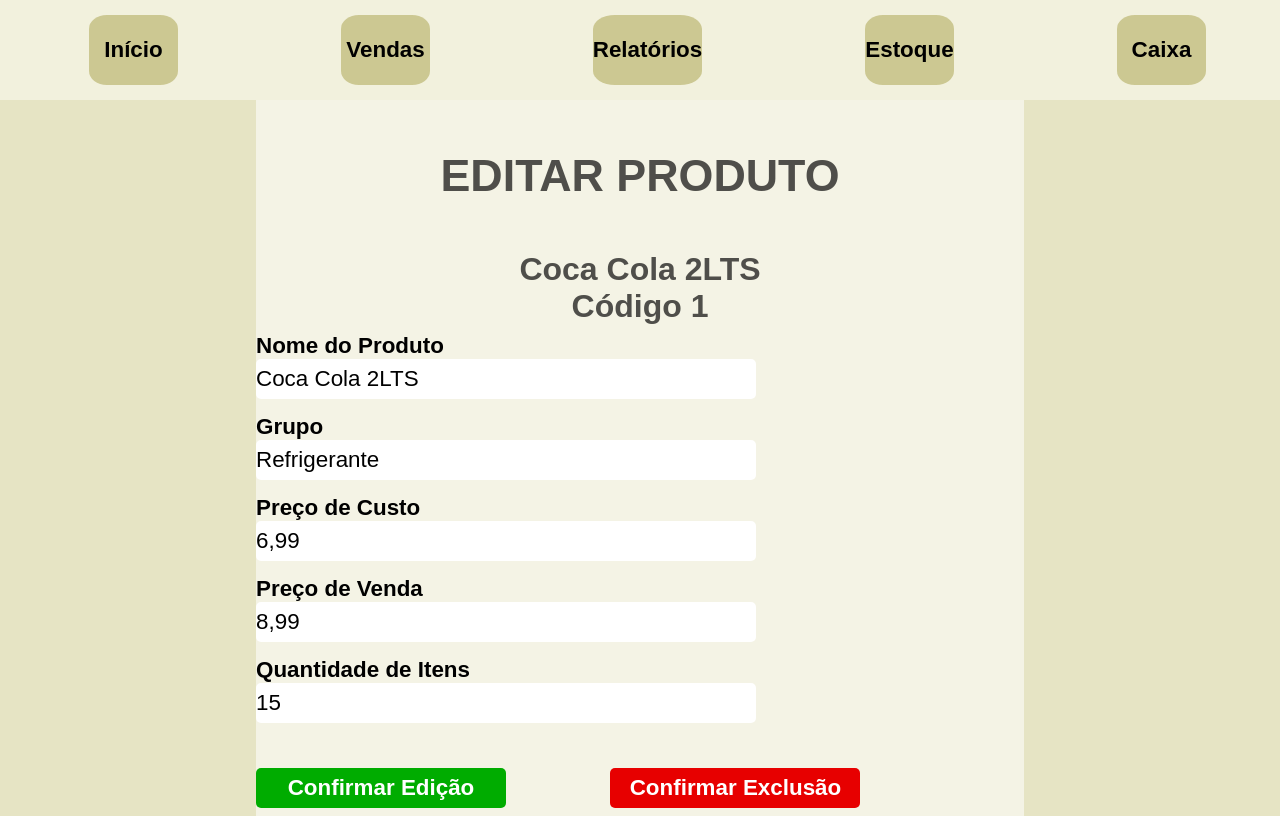
After one commit to DiogoMelloDM7/Sistema-Mercearia, a Django app: page /editarproduto/1 in a window 1280 px wide. The commit adds this page. Run offline with Django 4.2, Linux system fonts and the light colour scheme; data comes from the database, SQL or seed files in the repository; both versions use the stored data as it was after the commit.

Commit message:
Adicionando funcionalidades

```diff
--- /dev/null
+++ b/sistema/templates/editarProduto.html
@@ -0,0 +1,43 @@
+{% extends 'base.html' %}
+{% load static %}
+
+
+{% block titulo %}
+Editar Produto
+{% endblock %}
+
+{% block content %}
+
+<div class="main-cadastrar-produto">
+
+    {% if messages %}
+    {% for message in messages %}
+        <div id="error-message" class="{% if message.tags == 'error' %}alert-danger{% elif message.tags == 'success' %}alert-success{% endif %}" style="display: none;">
+                    <span>{{ message }}<span>
+        </div>
+        {% endfor %}
+    {% endif %}
+
+    <h1 class="title-cadastrar-produto">EDITAR PRODUTO</h1>
+    <h2 class="subtitle-editar-produto">{{ object.nome }} <br> Código {{ object.id }}</h2>
+
+
+    <form class="form-cadastrar-produto" method="post">
+        {% csrf_token %}
+        <input type="hidden" value={{ object.id }} name="id">
+        <label for="idnome-produto">Nome do Produto</label>
+        <input type="text" name="nome-produto" id="idnome-produto" placeholder="Insira o nome do produto" required value="{{ object.nome }}"><br>
+        <label for="idgrupo-produto">Grupo</label>
+        <input type="text" name="grupo-produto" id="idgrupo-produto" placeholder="Insira o grupo do produto" required value="{{ object.grupo }}"><br>
+        <label for="idpreco-custo">Preço de Custo</label>
+        <input type="text" name="preco-custo" id="idpreco-custo"placeholder="Insira o preço de custo" required value={{ object.valor_custo }}><br>
+        <label for="idpreco-venda">Preço de Venda</label>
+        <input type="text" name="preco-venda" id="idpreco-venda" placeholder="Insira o preço de venda" required value={{ object.valor_venda }}><br>
+        <label for="idquantidade">Quantidade de Itens</label>
+        <input type="text" name="quantidade" id="idquantidade" placeholder="Insira a quantidade de itens" required value={{ object.quantidade }}><br>
+        <button class="btn-save-produto" value="edit" name="confirm" type="submit">Confirmar Edição</button>
+        <button name="confirm" value="del" class="btn-del-produto" type="submit">Confirmar Exclusão</button>
+    </form>
+</div>
+
+{% endblock %}
--- a/sistema/urls.py
+++ b/sistema/urls.py
@@ -1,5 +1,5 @@
 from django.urls import path
-from .views import homepage, vendas, relatorios, Estoque, caixa, RelatorioDeVendas, RelatorioDeCaixa
+from .views import homepage, vendas, relatorios, Estoque, caixa, RelatorioDeVendas, RelatorioDeCaixa, cadastrarProduto, EditarProduto
 
 app_name="sistema"
 
@@ -11,5 +11,7 @@
     path('caixa/',caixa, name='caixa'),
     path('relatoriovendas/<int:pk>', RelatorioDeVendas.as_view(), name="relatorio_vendas"),
     path('relatoriocaixa/<int:pk>', RelatorioDeCaixa.as_view(), name="relatoriocaixa"),
+    path('cadastarproduto/', cadastrarProduto, name="cadastrarProduto"),
+    path('editarproduto/<int:pk>', EditarProduto.as_view(), name="editarProduto"),
 
 ]
--- a/sistema/views.py
+++ b/sistema/views.py
@@ -1,6 +1,8 @@
-from django.shortcuts import render
+from django.shortcuts import render, get_object_or_404, redirect
 from django.views.generic import DetailView, ListView
 from .models import RelatorioVendas, RelatorioCaixa, Produto
+from django.contrib import messages
+from django.urls import reverse
 
 def homepage(request):
     return render(request, "homepage.html")
@@ -18,6 +20,31 @@
     model = Produto
 
 
+def cadastrarProduto(request):
+    if request.method == "POST":
+        nome_produto = request.POST.get("nome-produto")
+        grupo_produto = request.POST.get("grupo-produto")
+        preco_custo = request.POST.get("preco-custo")
+        preco_venda = request.POST.get("preco-venda")
+        quantidade = request.POST.get("quantidade")
+        try:
+            preco_venda = preco_venda.replace(",",".")
+            preco_custo = preco_custo.replace(",",".")
+            preco_venda = float(preco_venda)
+            preco_custo = float(preco_custo)
+            quantidade = int(quantidade)
+        except:
+            messages.error(request, "Ocorreu um erro ao cadastrar o produto. Verifique os dados e tente novamente!")
+            return render(request, "cadastrarProduto.html")
+        Produto.objects.create(
+            nome=nome_produto, valor_venda=preco_venda, valor_custo=preco_custo, quantidade=quantidade, grupo=grupo_produto
+        )
+        messages.success(request, "Produto cadastrado com sucesso!")
+
+
+    return render(request, "cadastrarProduto.html")
+
+
 def caixa(request):
     return render(request, "caixa.html")
 
@@ -31,3 +58,46 @@
 class RelatorioDeCaixa(DetailView):
     template_name = "relatorioCaixa.html"
     model = RelatorioCaixa
+
+
+class EditarProduto(DetailView):
+    template_name = "editarProduto.html"
+    model = Produto
+
+    def post(self, request, *args, **kwargs):
+        if request.method == "POST":
+            button_type = request.POST.get("confirm")
+            id = request.POST.get("id")
+            if button_type == "edit":
+                nome_produto = request.POST.get("nome-produto")
+                grupo_produto = request.POST.get("grupo-produto")
+                preco_custo = request.POST.get("preco-custo")
+                preco_venda = request.POST.get("preco-venda")
+                quantidade = request.POST.get("quantidade")
+                try:
+                    preco_venda = preco_venda.replace(",",".")
+                    preco_custo = preco_custo.replace(",",".")
+                    preco_venda = float(preco_venda)
+                    preco_custo = float(preco_custo)
+                    quantidade = int(quantidade)
+                except:
+                    messages.error(request, "Ocorreu um erro ao editar o produto. Verifique os dados e tente novamente!")
+                    return redirect(reverse("sistema:editarProduto", args=[produto.id]))
+                produto = get_object_or_404(Produto, id=id)
+                produto.nome = nome_produto
+                produto.grupo = grupo_produto
+                produto.valor_custo = preco_custo
+                produto.valor_venda = preco_venda
+                produto.quantidade = quantidade
+                produto.save()
+                messages.success(request, "Produto editado com sucesso!")
+                return redirect(reverse("sistema:editarProduto", args=[id]))
+            if button_type == "del":
+                try:
+                    produto.get_object_or_404(Produto, id=id)
+                    produto.delete()
+                    messages.success(request, "Produto excluído com sucesso!")
+                    return redirect("sistema:estoque")
+                except:
+                    messages.error(request, "Ocorreu um erro ao excluir o produto. Verifique os dados e tente novamente!")
+                    return redirect(reverse("sistema:editarProduto", args=[id]))
--- a/static/css/style.css
+++ b/static/css/style.css
@@ -232,3 +232,51 @@
 .btn-voltar:hover{
     transition: .5s;background-color: rgb(173, 172, 172);
 }
+
+.main-cadastrar-produto{
+    display: flex; flex-direction: column; background-color: rgba(255, 255, 255, 0.555); margin-left: 20%; margin-right: 20%; height: 89.5vh;
+}
+
+.title-cadastrar-produto{
+    font-size:2.8rem; text-align: center; color: rgba(0, 0, 0, 0.678); font-weight: 900; margin-top: 50px;
+}
+
+.form-cadastrar-produto{
+    margin: auto;
+}
+
+.form-cadastrar-produto > input{
+    width: 500px; height: 40px; border: none; border-radius: 5px; margin-bottom: 15px; font-size: 1.4rem;
+}
+
+.form-cadastrar-produto > label{
+    font-size: 1.4rem; font-weight: 700; width: 300px; display: inline-block;
+}
+
+.btn-save-produto{
+    width: 250px; height: 40px; border: none; border-radius: 5px; background-color: rgb(0, 172, 0); color: white; font-weight: 700; font-size: 1.4rem; margin-top: 30px; margin-right: 100px;
+}
+
+.btn-save-produto:hover{
+    background-color: rgb(0, 100, 0); transition: .5s; cursor: pointer;
+}
+
+.btn-del-produto{
+    width: 250px; height: 40px; border: none; border-radius: 5px; background-color: rgb(231, 0, 0); color: white; font-weight: 700; font-size: 1.4rem; margin-top: 30px;
+}
+
+.btn-del-produto:hover{
+    background-color:  rgb(134, 9, 0); transition: .5s; cursor: pointer;
+}
+
+.subtitle-editar-produto{
+    font-size:2rem; text-align: center; color: rgba(0, 0, 0, 0.678); font-weight: 900; margin-top: 50px;
+}
+
+.alert-danger{
+    background-color: rgb(255, 100, 100); min-width: 350px; min-height: 50px; color: white; font-size: 1.3rem; font-weight: 600; padding: 10px; border-radius: 10px;
+}
+
+.alert-success{
+    background-color: rgb(78, 255, 116); min-width: 350px; min-height: 50px; color: white; font-size: 1.3rem; font-weight: 600; padding: 10px; border-radius: 10px;
+}
--- a/static/js/script.js
+++ b/static/js/script.js
@@ -3,3 +3,17 @@
     let div = document.getElementById("oculta");
     div.style.display = "block";
 }
+
+// Função para mostrar a mensagem de erro
+function showErrorMessage() {
+    var errorMessage = document.getElementById("error-message");
+    errorMessage.style.display = "block";
+
+    // Ocultar a mensagem após 5 segundos (ou o período desejado)
+    setTimeout(function() {
+        errorMessage.style.display = "none";
+    }, 5000); // 5000 milissegundos = 5 segundos
+}
+
+// Chame a função para mostrar a mensagem de erro quando necessário
+showErrorMessage();
```
Also changed, not shown: sistema/templates/cadastrarProduto.html (added, +41 -0 lines), sistema/templates/estoque.html (+19 -3 lines), db.sqlite3, sistema/models.py (line endings or trailing spaces).
